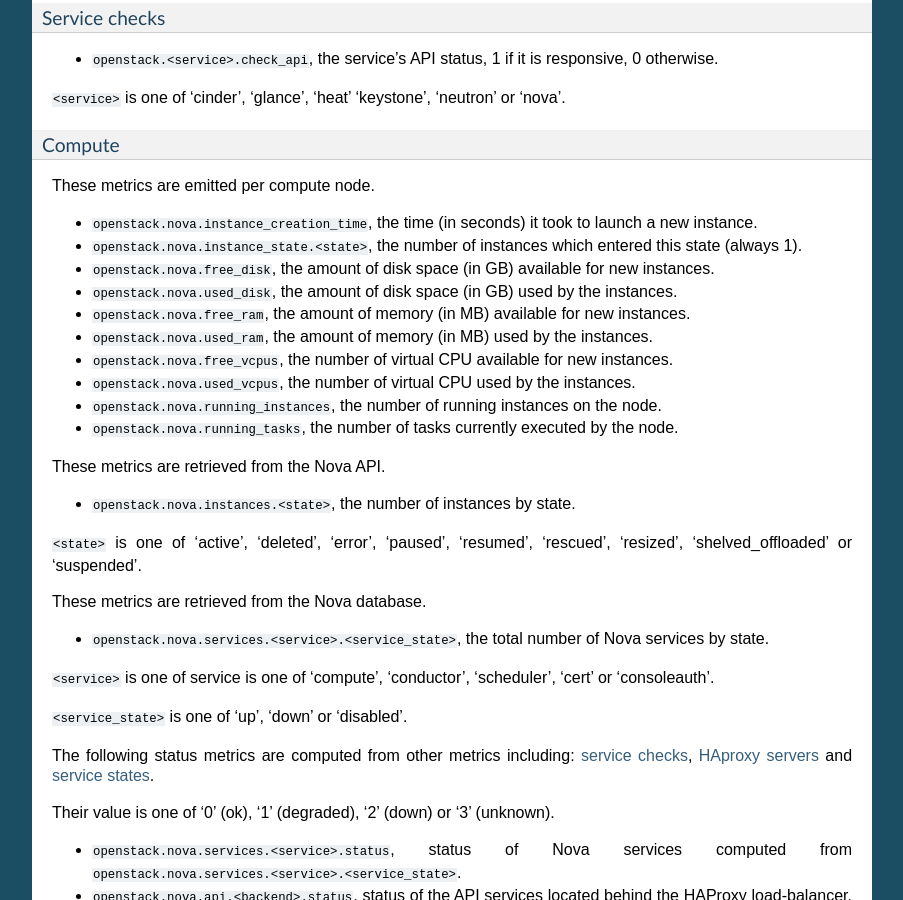
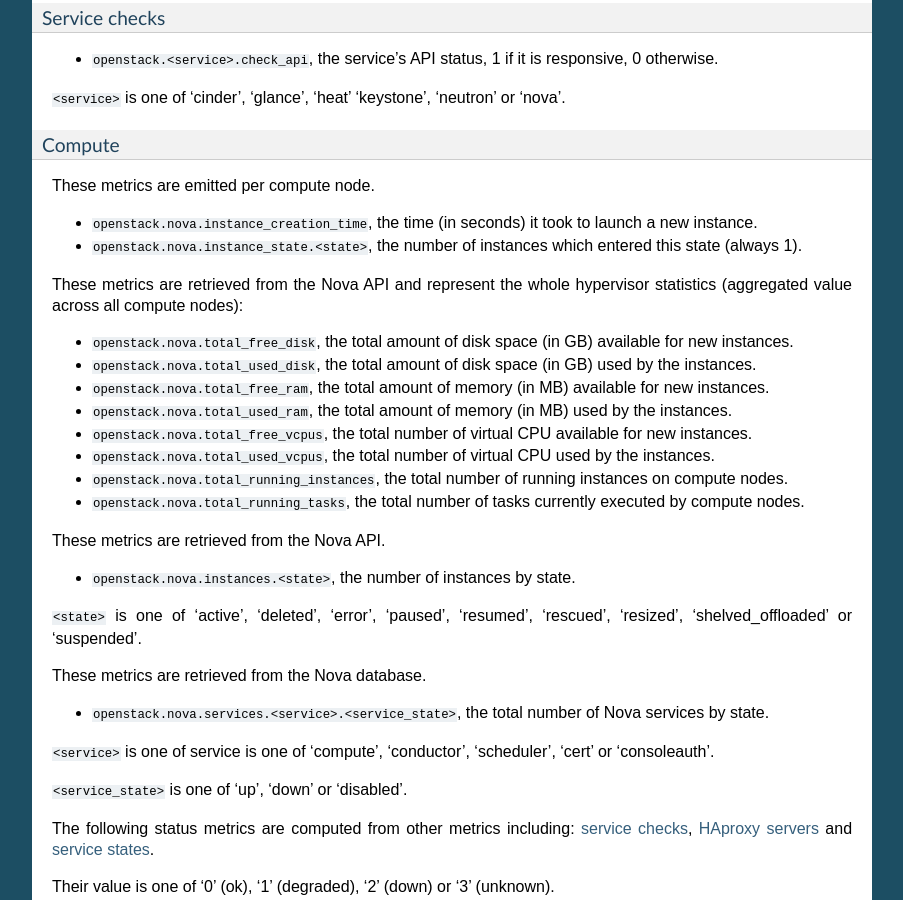
Before and after one commit to openstack-archive/fuel-plugin-lma-collector, a Sphinx documentation site: the page built from doc/source/metrics.rst, in a window 1280 px wide and 900 px high, scrolled down 8440 px. Shown: the whole window, without its empty margins (198-1101 px from the left). Built offline with Sphinx 7.4.7, drawn with Linux system fonts in a browser that asks for light colours.

Commit message:
Replace per hypervisor metrics by aggregated hypervisor metrics
For now, we don't know how to display per hypervisor statistics (or
specially will be a mess with >100 compute nodes for example) and we
don't have the aggregated hypervisor metrics for the whole cloud.

In future, per hypervisor metrics could be re-enabled if relevant for
alerting purposes or whatever needs.

Change-Id: Iccbefc7c44df846a8351ff8d832e636474383c1b

```diff
--- a/doc/source/metrics/openstack.rst
+++ b/doc/source/metrics/openstack.rst
@@ -15,14 +15,18 @@
 
 * ``openstack.nova.instance_creation_time``, the time (in seconds) it took to launch a new instance.
 * ``openstack.nova.instance_state.<state>``, the number of instances which entered this state (always 1).
-* ``openstack.nova.free_disk``, the amount of disk space (in GB) available for new instances.
-* ``openstack.nova.used_disk``, the amount of disk space (in GB) used by the instances.
-* ``openstack.nova.free_ram``, the amount of memory (in MB) available for new instances.
-* ``openstack.nova.used_ram``, the amount of memory (in MB) used by the instances.
-* ``openstack.nova.free_vcpus``, the number of virtual CPU available for new instances.
-* ``openstack.nova.used_vcpus``, the number of virtual CPU used by the instances.
-* ``openstack.nova.running_instances``, the number of running instances on the node.
-* ``openstack.nova.running_tasks``, the number of tasks currently executed by the node.
+
+These metrics are retrieved from the Nova API and represent the whole
+hypervisor statistics (aggregated value across all compute nodes):
+
+* ``openstack.nova.total_free_disk``, the total amount of disk space (in GB) available for new instances.
+* ``openstack.nova.total_used_disk``, the total amount of disk space (in GB) used by the instances.
+* ``openstack.nova.total_free_ram``, the total amount of memory (in MB) available for new instances.
+* ``openstack.nova.total_used_ram``, the total amount of memory (in MB) used by the instances.
+* ``openstack.nova.total_free_vcpus``, the total number of virtual CPU available for new instances.
+* ``openstack.nova.total_used_vcpus``, the total number of virtual CPU used by the instances.
+* ``openstack.nova.total_running_instances``, the total number of running instances on compute nodes.
+* ``openstack.nova.total_running_tasks``, the total number of tasks currently executed by compute nodes.
 
 These metrics are retrieved from the Nova API.
 
```
Also changed, not shown: 2 other files.
